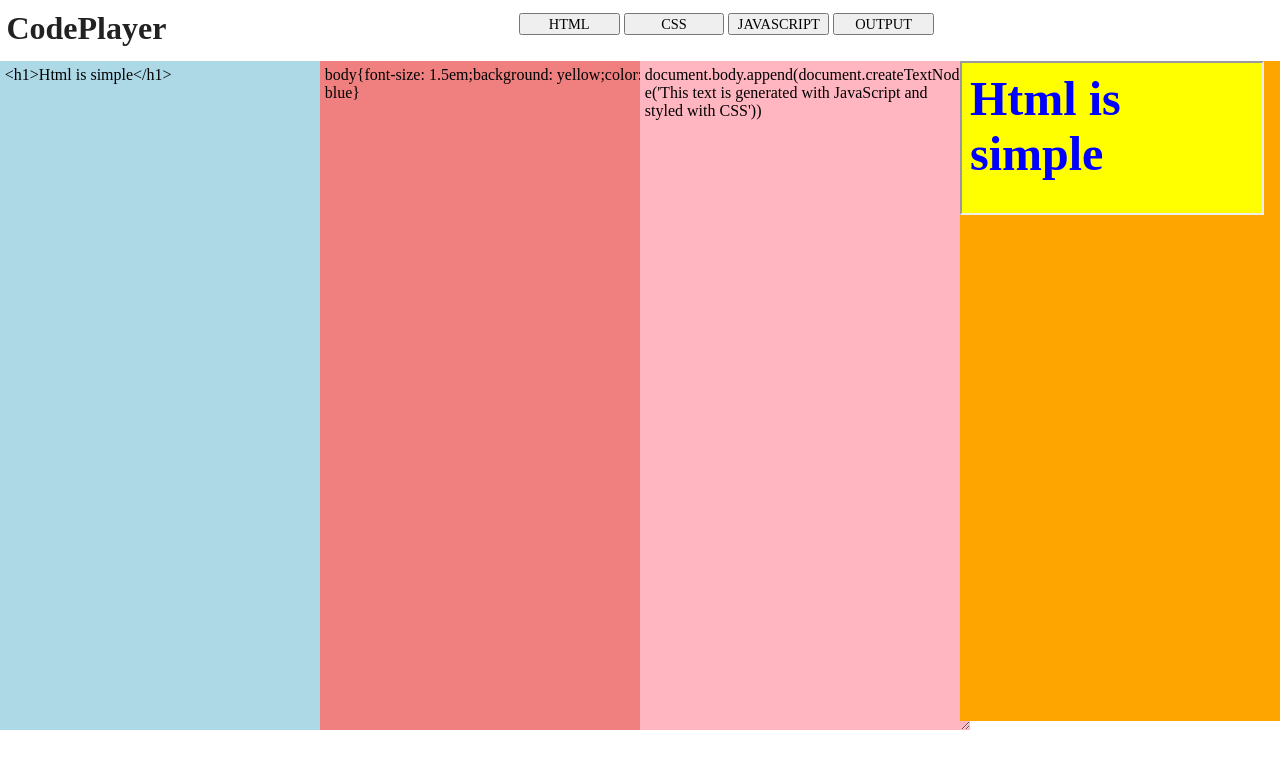
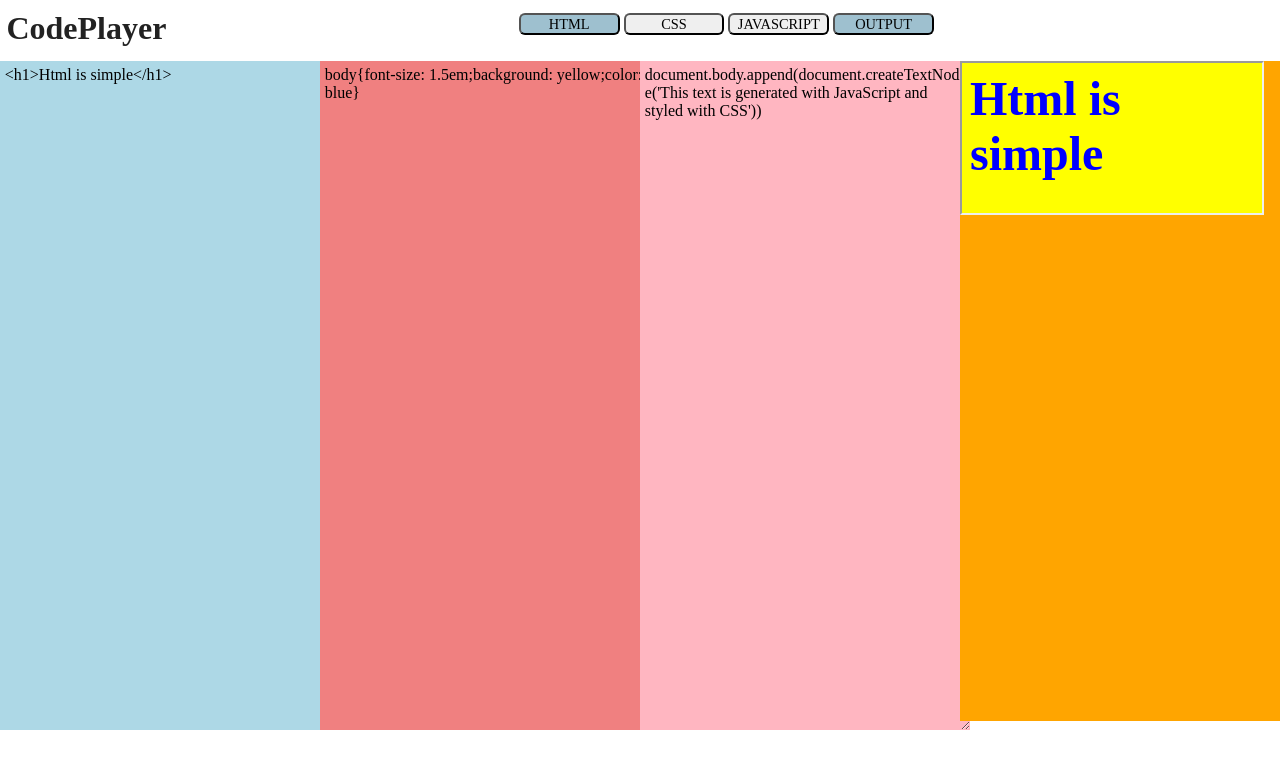
Before and after one commit to darco2018/code-editor, a website: page src/index.html in a window 1280 px wide. Drawn offline with nearby package versions, Linux system fonts and the light colour scheme.

Commit message:
Add active class to buttons

```diff
--- a/src/css/main.css
+++ b/src/css/main.css
@@ -114,6 +114,14 @@ textarea {
   font-size: 0.9em;
   width: 7em;
   margin: 0;
+  border-radius: 6px;
+}
+.highlight {
+  background: #bbb;
+}
+
+.active {
+  background: rgb(158, 192, 207);
 }
 
 main {
--- a/src/index.html
+++ b/src/index.html
@@ -26,10 +26,10 @@
     <header>
       <h1 id="page-title">CodePlayer</h1>
       <nav id="nav-primary">
-        <button class="btn-primary" id="btn-html">HTML</button>
+        <button class="btn-primary active" id="btn-html">HTML</button>
         <button class="btn-primary" id="btn-css">CSS</button>
         <button class="btn-primary" id="btn-js">JAVASCRIPT</button>
-        <button class="btn-primary" id="btn-output">OUTPUT</button>
+        <button class="btn-primary active" id="btn-output">OUTPUT</button>
       </nav>
     </header>
     <main>
```
